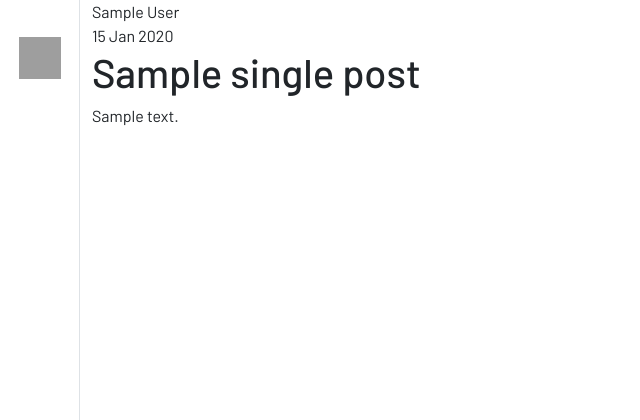
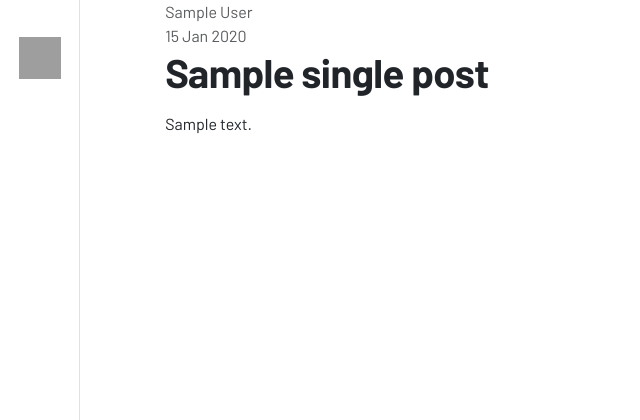
Before and after one commit to jmroczkowski99/django-djheatblog, a Django app: template djheatblog/djheatblog/templates/blog/single.html in a window 1280 px wide. Shown: the top 420 px of the page, without its empty margins (0-640 px from the left). Run offline with Django 4.2, Linux system fonts and the light colour scheme; the template is opened without the code that fills it: most values are stand-ins (such as "Sample title", 1, 10 or a date in 2020); some libraries are stand-ins or nearby versions; grey boxes are pictures that could not be loaded.

Commit message:
feat: change style in middle column

```diff
--- a/djheatblog/djheatblog/templates/blog/single.html
+++ b/djheatblog/djheatblog/templates/blog/single.html
@@ -5,10 +5,20 @@
 {% endblock %}
 
 {% block content-mid %}
-<div>{{single_post.author}}</div>
-<div>{{single_post.updated_at|date:"d M Y"}}</div>
-<h1>{{single_post.title}}</h1>
-{{single_post.content}}
+
+<style>
+    .blogger h1{
+        letter-spacing: -0.6px;
+    }
+</style>
+
+<div class="blogger center mx-auto" style="max-width: 683px;">
+    <div class="text-muted">{{single_post.author}}</div>
+    <div class="text-muted">{{single_post.updated_at|date:"d M Y"}}</div>
+    <h1 class="fw-bold pb-2">{{single_post.title}}</h1>
+    {{single_post.content}}
+</div>
+
 {% endblock %}
 
 {% block content-right %}{% endblock %}
```
